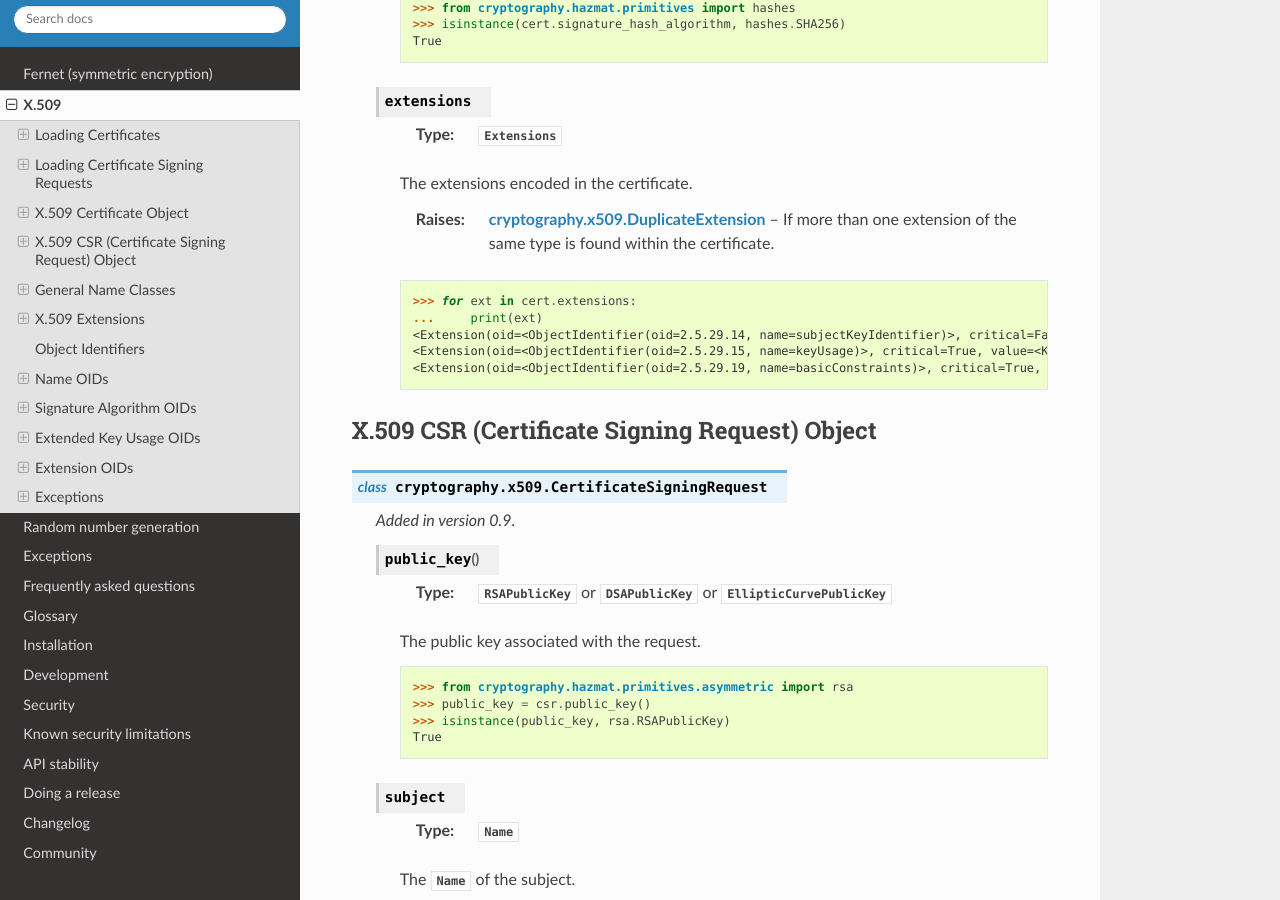
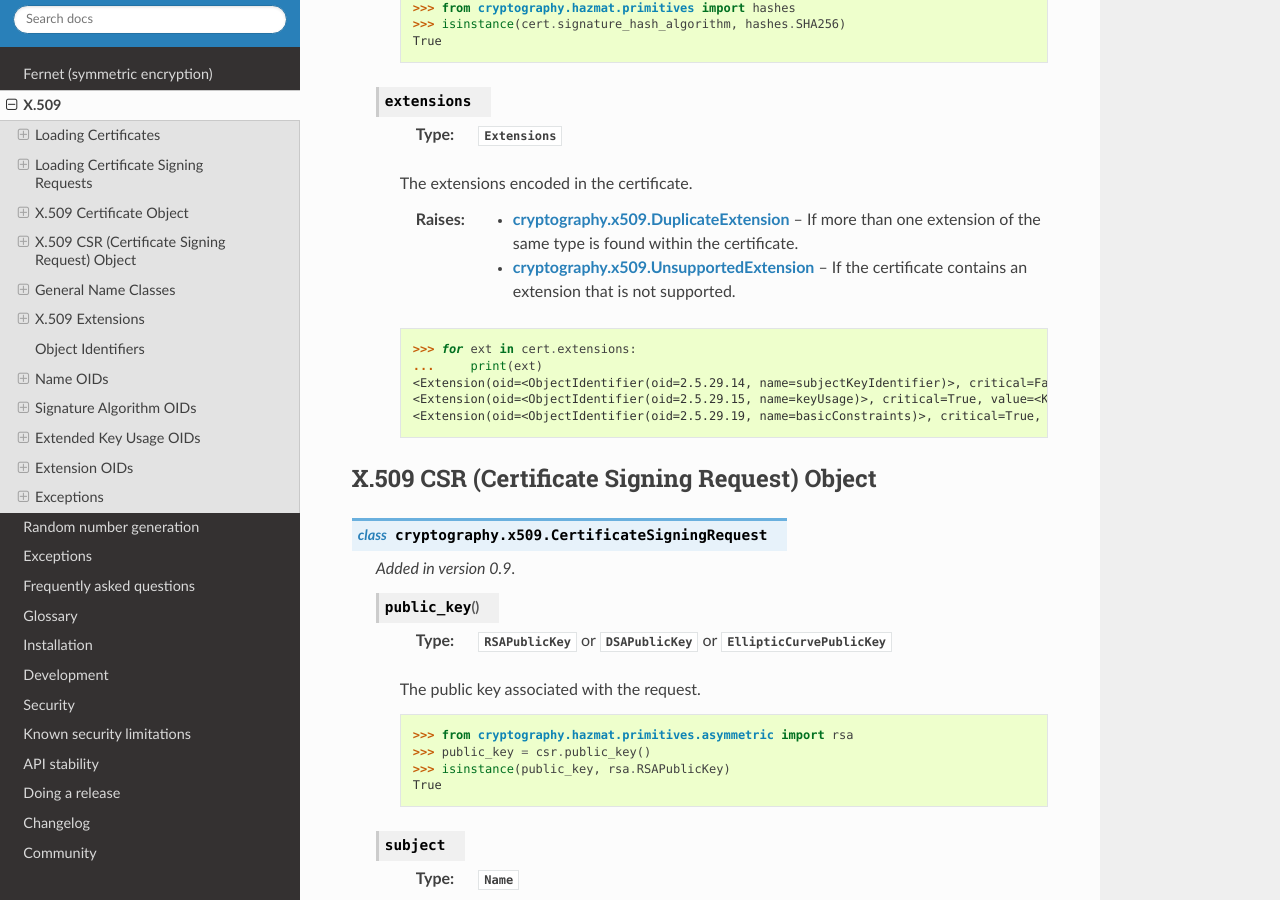
Before and after one commit to WebKing0121/cryptography, a Sphinx documentation site: the page built from docs/x509.rst, in a window 1280 px wide and 900 px high, scrolled down 3628 px. Built offline with Sphinx 7.4.7 and the Read the Docs theme 2.0.0, drawn with Linux system fonts in a browser that asks for light colours; pages that are not in the unit, such as notebooks, are missing from menus; some of the changed text lies outside the part shown.

Commit message:
UnsupportedExtension raises when accessing cert.extensions

```diff
--- a/docs/x509.rst
+++ b/docs/x509.rst
@@ -271,6 +271,9 @@ X.509 Certificate Object
         :raises cryptography.x509.DuplicateExtension: If more than one
             extension of the same type is found within the certificate.
 
+        :raises cryptography.x509.UnsupportedExtension: If the certificate
+            contains an extension that is not supported.
+
         .. doctest::
 
             >>> for ext in cert.extensions:
```
Also changed, not shown: other parts of docs/x509.rst (+0 -3 lines).
